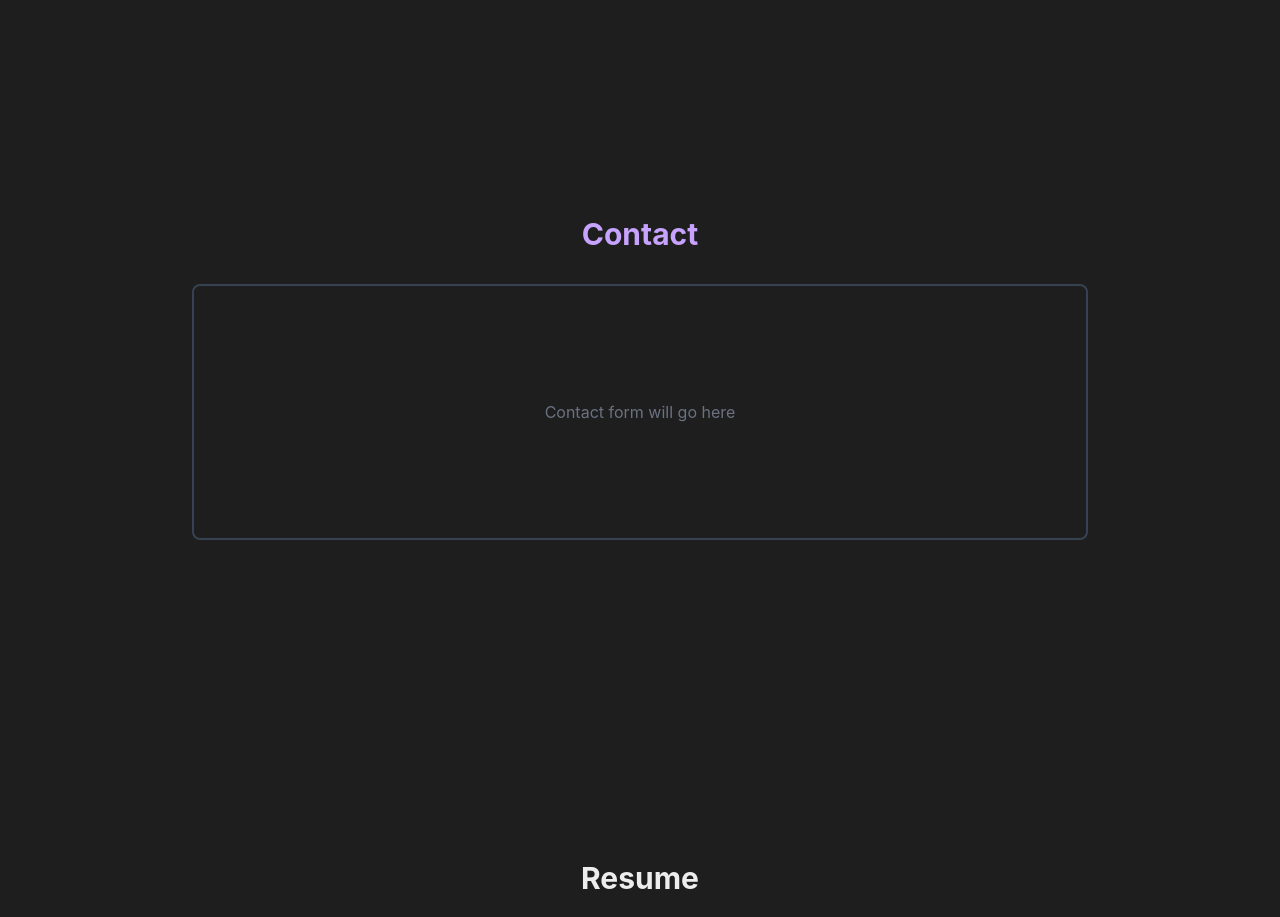
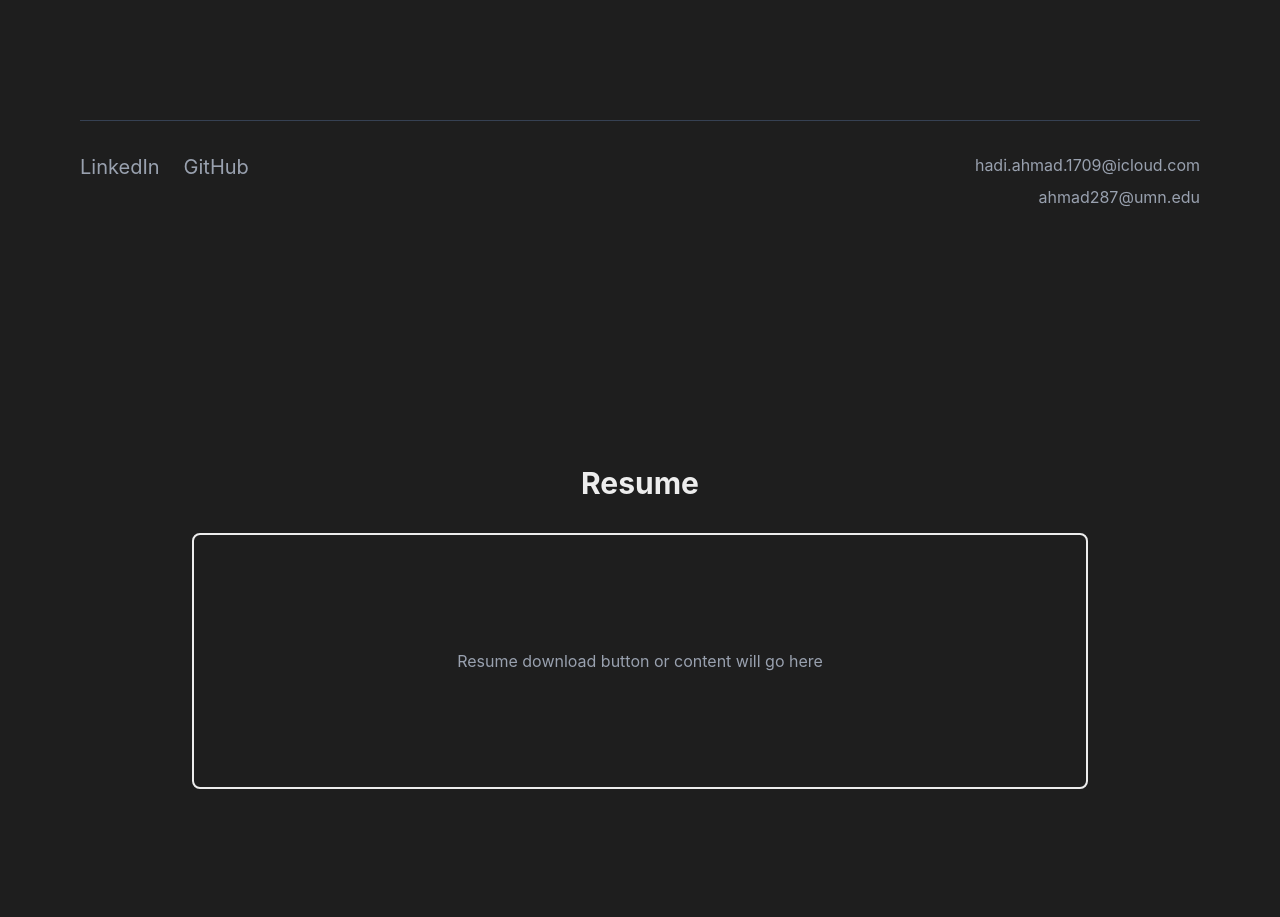
Before and after one commit to hadiahmad06/aidah.dev, a Next.js app: page / in a window 1280 px wide. Shown: the part 1900-2817 px from the top of the page. Built offline with nearby package versions, Linux system fonts and the light colour scheme.

Commit message:
[4o] scaffold: made Contacts footer

```diff
--- a/src/components/Contact.tsx
+++ b/src/components/Contact.tsx
@@ -1,11 +1,40 @@
 export default function Contact() {
-  return (
-    <section className="bg-background text-foreground py-24 flex flex-col items-center gap-8">
-      <h2 className="text-3xl font-bold accent">Contact</h2>
-      <div className="w-full max-w-4xl h-64 border-2 border-gray-700 rounded-lg flex items-center justify-center">
-        {/* Placeholder for contact form or contact information */}
-        <p className="text-gray-500">Contact form will go here</p>
-      </div>
-    </section>
-  );
-}
+    return (
+      <footer className="bg-background text-foreground py-8 border-t border-gray-700">
+        <div className="max-w-6xl mx-auto flex flex-col md:flex-row items-center justify-between gap-4 md:gap-0">
+          <div className="flex flex-row gap-6 self-start">
+            <a
+              href="https://www.linkedin.com/in/hadiahmad06"
+              target="_blank"
+              rel="noopener noreferrer"
+              className="text-xl text-gray-400 hover:underline"
+            >
+              LinkedIn
+            </a>
+            <a
+              href="https://github.com/hadiahmad06"
+              target="_blank"
+              rel="noopener noreferrer"
+              className="text-xl text-gray-400 hover:underline"
+            >
+              GitHub
+            </a>
+          </div>
+          <div className="flex flex-col gap-2 items-end">
+            <a
+              href="mailto:hadi.ahmad.1709@icloud.com"
+              className="text-gray-400 hover:underline"
+            >
+              hadi.ahmad.1709@icloud.com
+            </a>
+            <a
+              href="mailto:ahmad287@umn.edu"
+              className="text-gray-400 hover:underline"
+            >
+              ahmad287@umn.edu
+            </a>
+          </div>
+        </div>
+      </footer>
+    );
+  }
```
